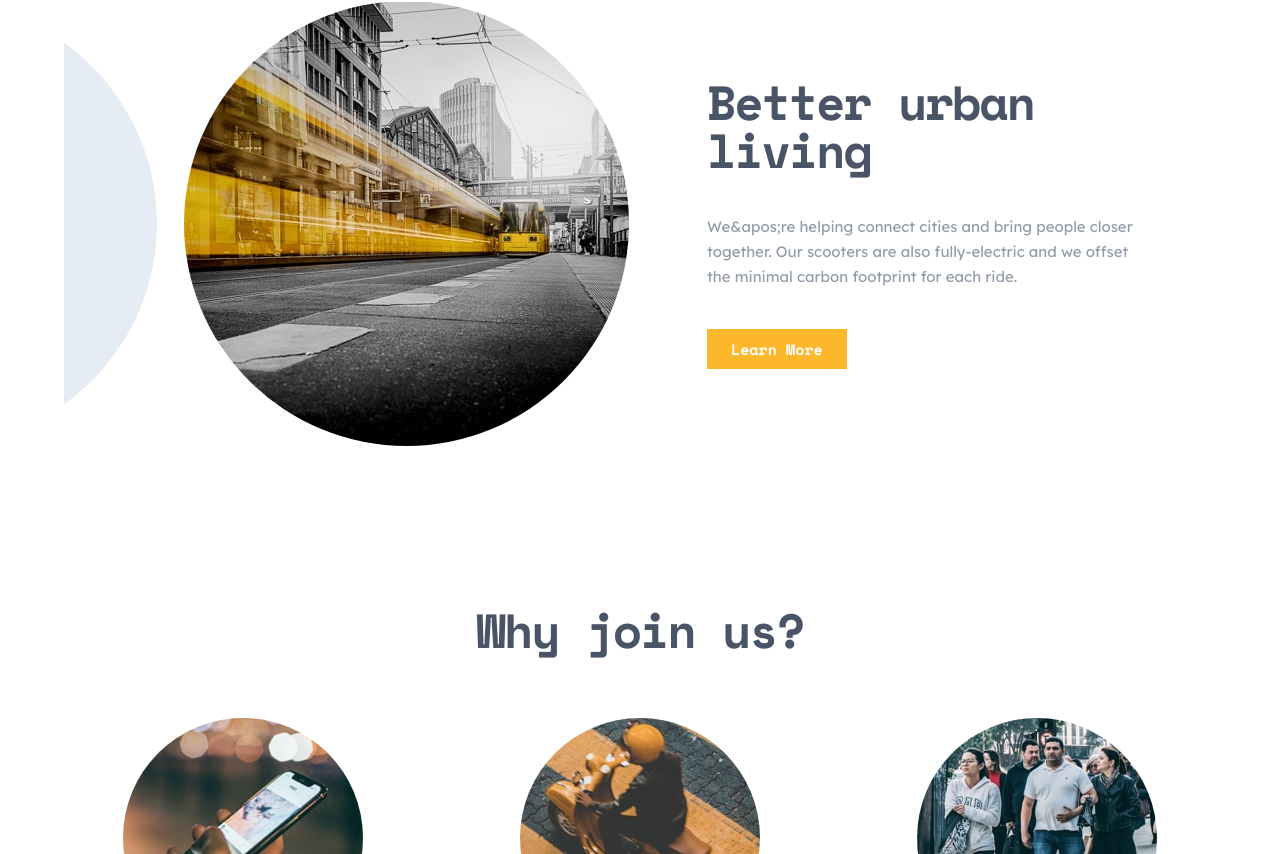
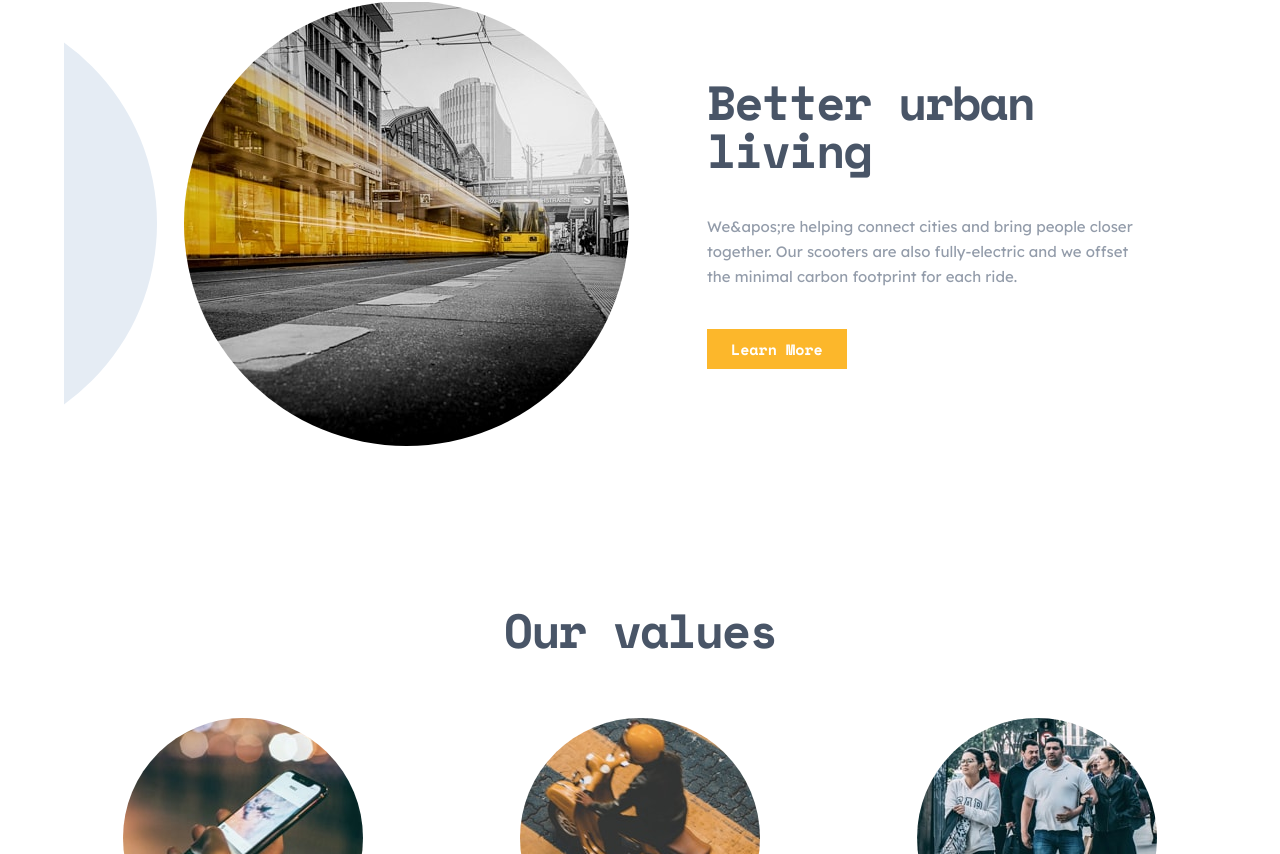
Before and after one commit to Youmnaelzany/scoot-multi-page-25, a Next.js app: page /about in a window 1280 px wide. Shown: the part 1028-1882 px from the top of the page. Built offline with nearby package versions, Linux system fonts and the light colour scheme.

Commit message:
refactor: make JoinUs component dynamic for multiple pages
- Add page prop to JoinUs component to toggle heading
- Display 'Our values' on about page and 'Why join us?' on careers page
- Add max-width constraint to ScootProCard heading for better layout

```diff
--- a/app/about/page.tsx
+++ b/app/about/page.tsx
@@ -23,7 +23,7 @@ export default function AboutPage() {
           />
         ))}
       </section>
-      <JoinUs />
+      <JoinUs page="about" />
       <FaqsAnswers />
     </main>
   );
--- a/app/careers/page.tsx
+++ b/app/careers/page.tsx
@@ -23,7 +23,7 @@ export default function CareersPage() {
           />
         ))}
       </section>
-      <JoinUs />
+      <JoinUs page="careers" />
       <Jobs />
     </main>
   );
--- a/components/JoinUs.tsx
+++ b/components/JoinUs.tsx
@@ -2,11 +2,17 @@ import Image from "next/image";
 
 import { OUR_VALUE } from "@/lib/constants";
 
-const JoinUs = () => {
+interface JoinUsProps {
+  page?: "about" | "careers";
+}
+
+const JoinUs = ({ page = "careers" }: JoinUsProps) => {
+  const heading = page === "about" ? "Our values" : "Why join us?";
+
   return (
     <section className="flex flex-col items-center justify-center gap-16 px-7 pt-30 md:px-10 lg:px-16 lg:pt-40">
       <h2 className="font-space-mono text-center text-[2rem] leading-8 font-bold tracking-[-1.43px] text-[#495567] md:text-5xl md:leading-12 md:tracking-[-2.14px]">
-        Why join us?
+        {heading}
       </h2>
       <div className="flex flex-col items-center justify-center gap-10 lg:flex-row lg:items-start lg:justify-between">
         {OUR_VALUE.map((values) => (
--- a/components/ScootProCard.tsx
+++ b/components/ScootProCard.tsx
@@ -46,7 +46,7 @@ export default function ScootProCard({
       />
 
       <div className="flex flex-col items-center justify-center gap-8 text-center md:max-w-[573px] md:gap-10 lg:max-w-[445px] lg:items-start lg:text-left">
-        <h2 className="font-space-mono text-[2rem] leading-8 font-bold tracking-[-1.43px] text-[#495567] md:text-[3rem] md:leading-12 md:tracking-[-2.14px]">
+        <h2 className="font-space-mono max-w-[457px] text-[2rem] leading-8 font-bold tracking-[-1.43px] text-[#495567] md:text-[3rem] md:leading-12 md:tracking-[-2.14px]">
           {title}
         </h2>
         <p className="font-lexend-deca text-[0.9375rem] leading-6.25 tracking-normal text-[#939CAA]">
```
